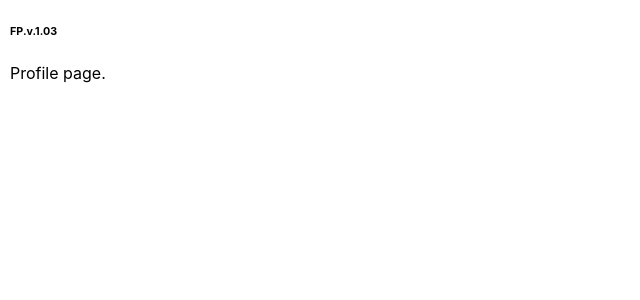
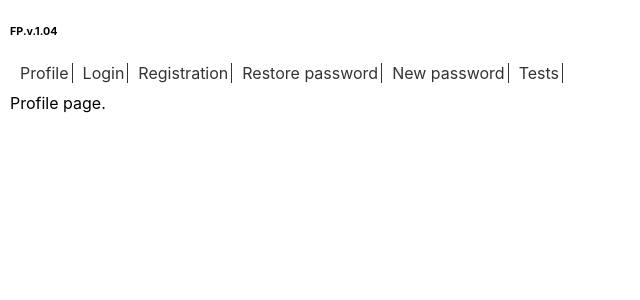
Before and after one commit to paraslov/it-inc_fri-proj, a React (Create React App) app: page /#/profile in a window 1280 px wide. Shown: the top 300 px of the page, without its empty margins (0-640 px from the left). Built offline with nearby package versions, Linux system fonts and the light colour scheme.

Commit message:
FPv.1.04: simple navbar was added for comfortable navigation.

```diff
--- a/src/n1-app/a1-app/App.tsx
+++ b/src/n1-app/a1-app/App.tsx
@@ -2,12 +2,14 @@ import React from 'react'
 import './App.css'
 import {Routes} from '../a2-routes/Routes'
 import {HashRouter} from 'react-router-dom'
+import {NavBar} from '../../n4-common/components/c1-Navbar/NavBar'
 
 export const App = () => {
     return (
         <HashRouter>
             <div className="App">
-                <h6>FP.v.1.03</h6>
+                <h6>FP.v.1.04</h6>
+                <NavBar/>
                 <Routes/>
             </div>
         </HashRouter>
--- /dev/null
+++ b/src/n4-common/components/c1-Navbar/NavBar.module.css
@@ -0,0 +1,17 @@
+.navbarContainer {
+    margin: 10px;
+}
+
+.navbarContainer a {
+    padding-right: 3px;
+    text-decoration: none;
+    color: #333;
+    margin-right: 10px;
+    transition-delay: 0.1s;
+    border-right: 1px solid #333;
+}
+
+.navbarContainer a:hover {
+    color: mediumslateblue;
+    border-color: mediumslateblue;
+}
--- /dev/null
+++ b/src/n4-common/components/c1-Navbar/NavBar.tsx
@@ -0,0 +1,17 @@
+import React from 'react'
+import {NavLink} from 'react-router-dom'
+import {PATH} from '../../../n1-app/a2-routes/Routes'
+import s from './NavBar.module.css'
+
+export const NavBar = () => {
+    return (
+        <div className={s.navbarContainer}>
+            <NavLink to={PATH.PROFILE}>Profile</NavLink>
+            <NavLink to={PATH.LOGIN}>Login</NavLink>
+            <NavLink to={PATH.REGISTRATION}>Registration</NavLink>
+            <NavLink to={PATH.RESTORE_PASSWORD}>Restore password</NavLink>
+            <NavLink to={PATH.ENTER_NEW_PASSWORD}>New password</NavLink>
+            <NavLink to={PATH.TESTS}>Tests</NavLink>
+        </div>
+    )
+}
--- a/src/n6-tests_and_trash/t1-tests/Tests.tsx
+++ b/src/n6-tests_and_trash/t1-tests/Tests.tsx
@@ -1,7 +1,7 @@
 import React, {useState} from 'react'
-import SuperInputText from '../../n4-common/c1-SuperInputText/SuperInputText'
-import SuperButton from '../../n4-common/c2-SuperButton/SuperButton'
-import SuperCheckbox from '../../n4-common/c3-SuperCheckbox/SuperCheckbox'
+import SuperInputText from '../../n4-common/components/c4-SuperInputText/SuperInputText'
+import SuperButton from '../../n4-common/components/c2-SuperButton/SuperButton'
+import SuperCheckbox from '../../n4-common/components/c3-SuperCheckbox/SuperCheckbox'
 
 
 export const Tests = () => {
```
Also changed, not shown: src/n4-common/components/c2-SuperButton/SuperButton.module.css (renamed from src/n4-common/c2-SuperButton/SuperButton.module.css), src/n4-common/components/c2-SuperButton/SuperButton.tsx (renamed from src/n4-common/c2-SuperButton/SuperButton.tsx), src/n4-common/components/c3-SuperCheckbox/SuperCheckbox.module.css (renamed from src/n4-common/c3-SuperCheckbox/SuperCheckbox.module.css), src/n4-common/components/c3-SuperCheckbox/SuperCheckbox.tsx (renamed from src/n4-common/c3-SuperCheckbox/SuperCheckbox.tsx), src/n4-common/components/c4-SuperInputText/SuperInputText.module.css (renamed from src/n4-common/c1-SuperInputText/SuperInputText.module.css), src/n4-common/components/c4-SuperInputText/SuperInputText.tsx (renamed from src/n4-common/c1-SuperInputText/SuperInputText.tsx).
